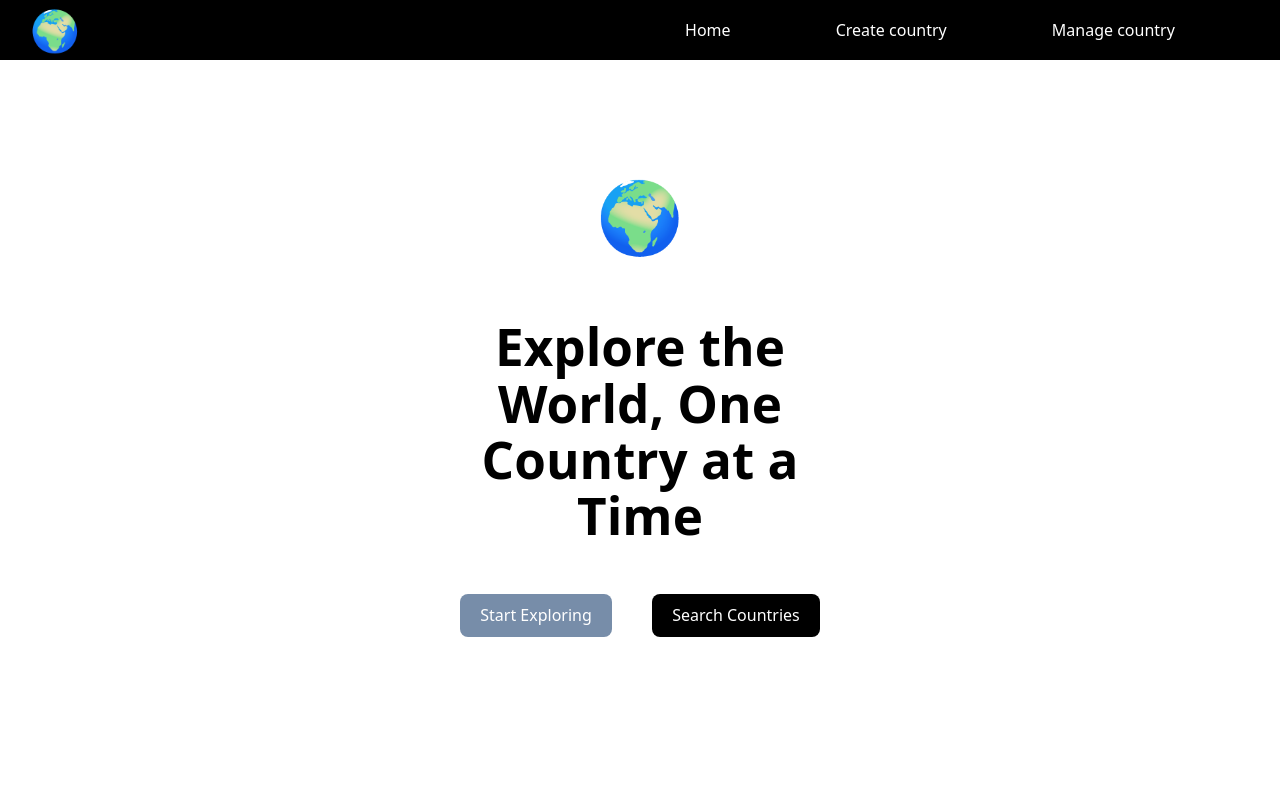
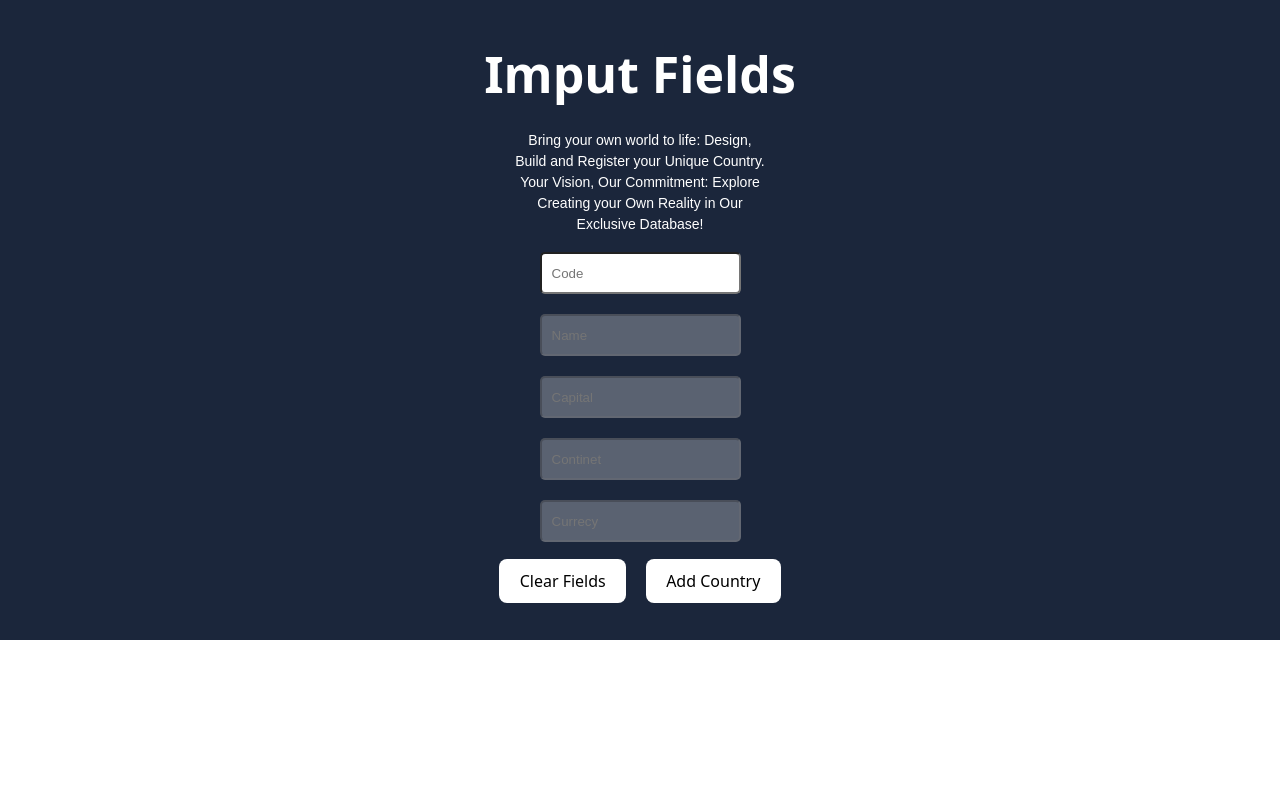
Before and after one commit to IsaacBerri/app-countries, a React (Vite) app: page / in a window 1280 px wide. Shown: the top 800 px of the page. Built offline with nearby package versions, Linux system fonts and the light colour scheme; a web font is replaced by a local one.

Commit message:
Add: CreateCounty.jsx, InputFileCreate.jsx, CreateCountry.css

```diff
--- /dev/null
+++ b/src/components/ImputFileCreate.jsx
@@ -0,0 +1,25 @@
+const ImputFileCreate = () => {
+  return (
+    <section className="sectionInput">
+      <h2>Imput Fields</h2>
+      <p>
+        Bring your own world to life: Design, Build and Register your Unique
+        Country. Your Vision, Our Commitment: Explore Creating your Own Reality
+        in Our Exclusive Database!
+      </p>
+      <section className="containerInput">
+        <input type="text" placeholder="Code" />
+        <input type="text" placeholder="Name" disabled />
+        <input type="text" placeholder="Capital" disabled/>
+        <input type="text" placeholder="Continet" disabled/>
+        <input type="text" placeholder="Currecy" disabled/>
+      </section>
+      <div className="buttonCreate">
+        <button>Clear Fields</button>
+        <button>Add Country</button>
+      </div>
+    </section>
+  );
+};
+
+export default ImputFileCreate;
--- /dev/null
+++ b/src/pages/CreateCountry.jsx
@@ -0,0 +1,12 @@
+import ImputFileCreate from "../components/ImputFileCreate"
+import "../style/CreateCountry.css"
+
+const CreateCountry = () => {
+  return (
+    <>
+      <ImputFileCreate/>
+    </>
+  )
+}
+
+export default CreateCountry
--- a/src/routes/App.jsx
+++ b/src/routes/App.jsx
@@ -1,13 +1,15 @@
 import Navbar from "../components/Navbar";
 import Home from "../pages/Home";
+import CreateCountry from "../pages/CreateCountry";
 import "../style/App.css";
 
 function App() {
 
   return (
     <main className="container">
-      <Navbar/>
-      <Home/>
+      {/*<Navbar/>*/}
+      {/*<Home/>*/}
+      <CreateCountry/>
     </main>
   );
 }
--- /dev/null
+++ b/src/style/CreateCountry.css
@@ -0,0 +1,52 @@
+.sectionInput{
+    width: 100%;
+    height: 600px;
+    background-color: #1b263b;
+    color: white;
+    display: flex;
+    flex-direction: column;
+    align-items: center;
+    justify-content: space-evenly;
+    text-align: center;
+    padding: 20px 0 20px 0;
+}
+
+.sectionInput h2{
+    font-size: 50px;
+}
+
+.sectionInput p{
+    width: 20%;
+    font-size: 14px;
+    font-family: Arial, Helvetica, sans-serif;
+
+}
+
+.containerInput {
+    width: 40%;
+    height: auto;
+    display: flex;
+    flex-direction: column;
+    align-items: center;
+    gap: 20px;
+}
+
+.containerInput * {
+    height: 18px;
+    border-radius: 5px;
+    padding: 10px;
+
+}
+
+.buttonCreate {
+    width: 50%;
+    height: auto;
+    display: flex;
+    justify-content: center;
+    gap:20px;
+}
+
+.buttonCreate * {
+    background-color: white;
+    color: black;
+}
```
